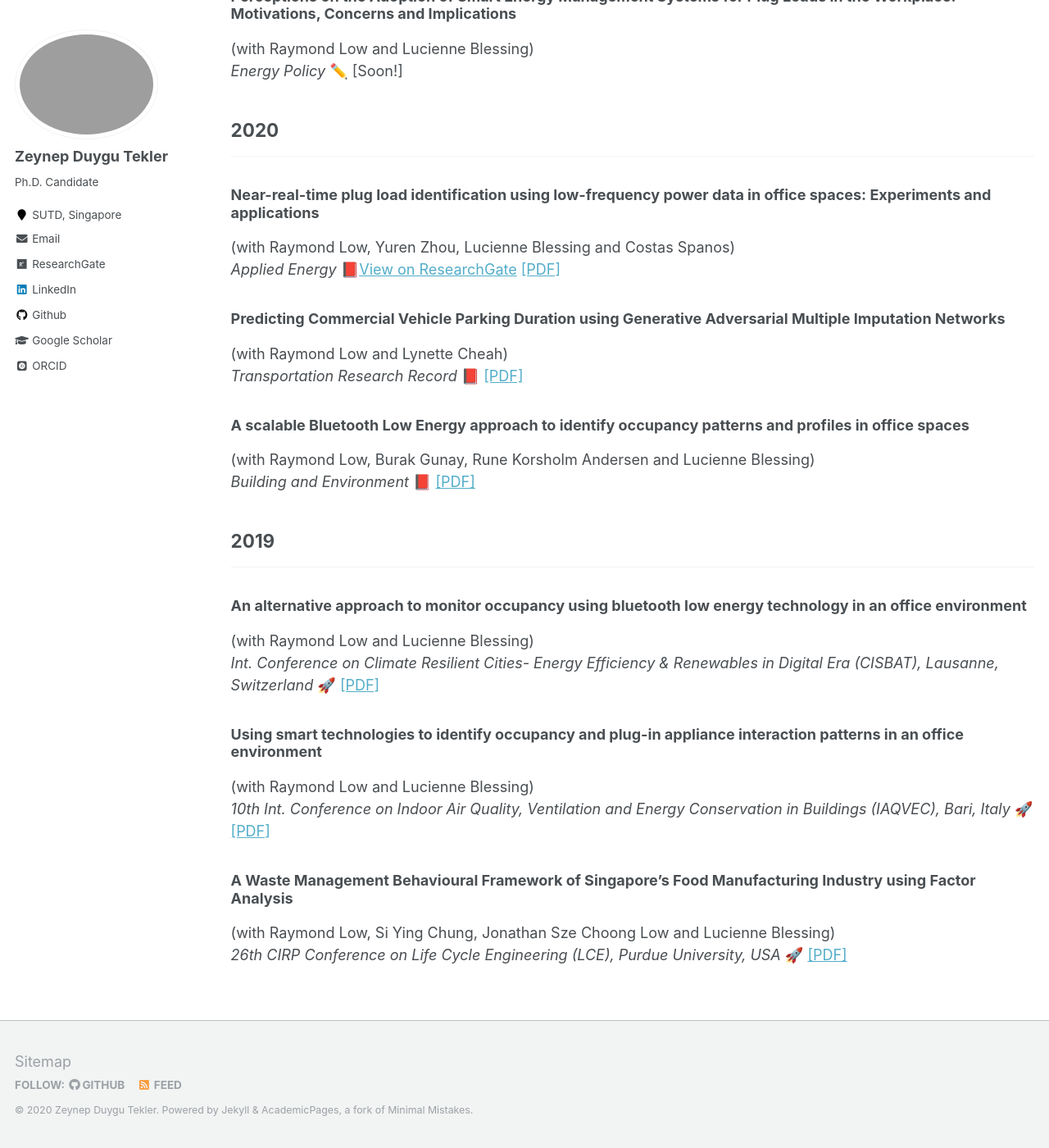
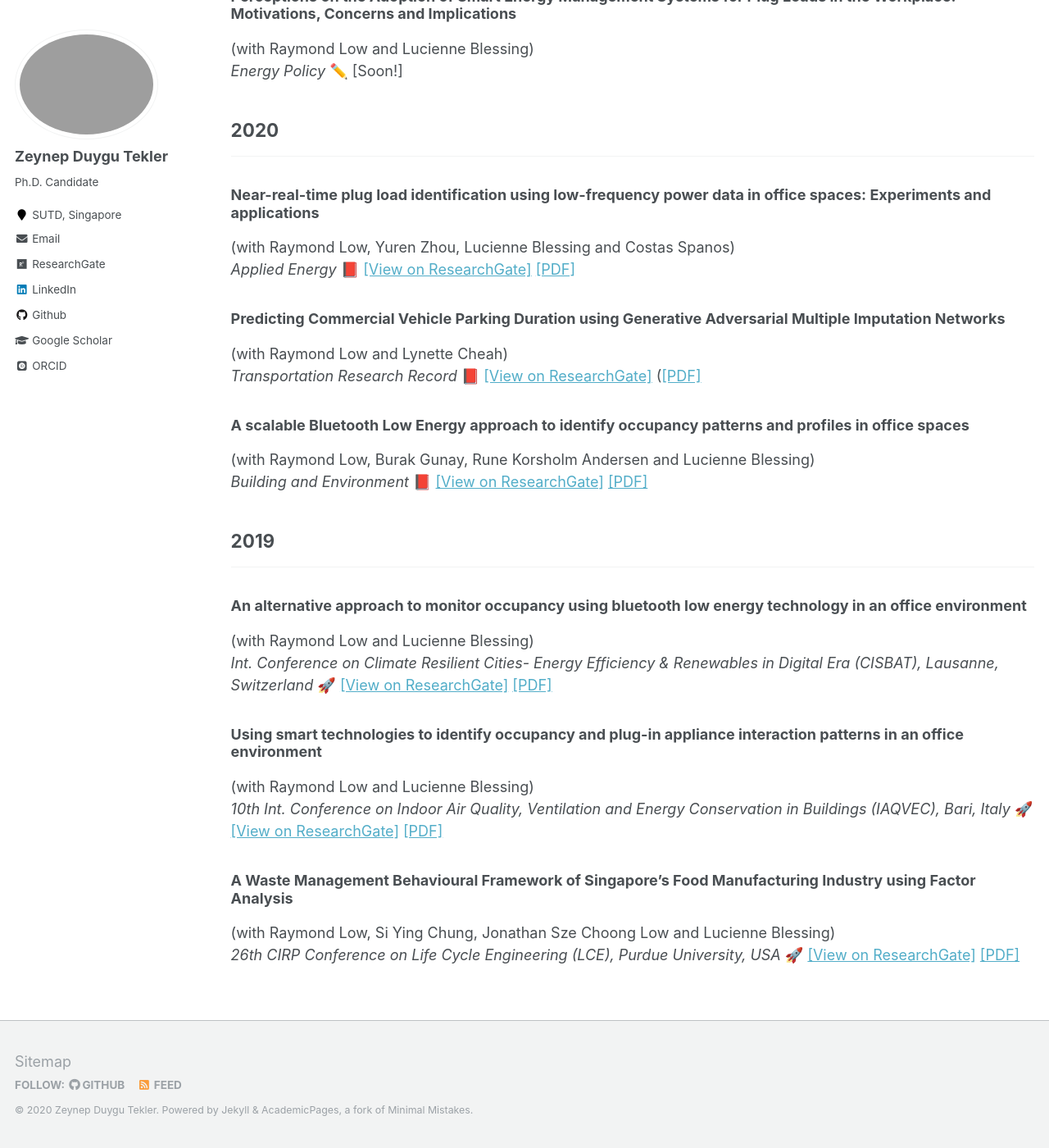
Before and after one commit to zeynepduygutekler/zeynepduygutekler.github.io, a Jekyll site: the page built from _pages/publications.md, in a window 1280 px wide and 1400 px high, scrolled down 418 px. Shown: the whole window at 82% size. Built offline with Jekyll 4.4.1, drawn with Linux system fonts in a browser that asks for light colours; emoji names are drawn with the system emoji font; some web fonts are replaced.

Commit message:
papers on view on resgate

```diff
--- a/_pages/publications.md
+++ b/_pages/publications.md
@@ -41,18 +41,20 @@ ___
 
 ### Near-real-time plug load identification using low-frequency power data in office spaces: Experiments and applications
 (with Raymond Low, Yuren Zhou, Lucienne Blessing and Costas Spanos) <br/>
-*Applied Energy* :closed_book:[View on ResearchGate](https://www.researchgate.net/publication/342567838_Near-real-time_plug_load_identification_using_low-frequency_power_data_in_office_spaces_Experiments_and_applications)
+*Applied Energy* :closed_book: [[View on ResearchGate]](https://www.researchgate.net/publication/342567838_Near-real-time_plug_load_identification_using_low-frequency_power_data_in_office_spaces_Experiments_and_applications)
 [[PDF]](http://zeynepduygutekler.github.io/files/AppliedEnergy_Published)
 
 
 ### Predicting Commercial Vehicle Parking Duration using Generative Adversarial Multiple Imputation Networks
 (with Raymond Low and Lynette Cheah) <br/>
-*Transportation Research Record* :closed_book: [[PDF]](http://zeynepduygutekler.github.io/files/TRB_Published)
+*Transportation Research Record* :closed_book: [[View on ResearchGate]](https://www.researchgate.net/publication/342610218_Predicting_Commercial_Vehicle_Parking_Duration_using_Generative_Adversarial_Multiple_Imputation_Networks)
+([[PDF]](http://zeynepduygutekler.github.io/files/TRB_Published)
 
 
 ### A scalable Bluetooth Low Energy approach to identify occupancy patterns and profiles in office spaces
 (with Raymond Low, Burak Gunay, Rune Korsholm Andersen and Lucienne Blessing) <br/>
-*Building and Environment* :closed_book: [[PDF]](http://zeynepduygutekler.github.io/files/BuildingandEnvironment_Published)
+*Building and Environment* :closed_book: [[View on ResearchGate]](https://www.researchgate.net/publication/338679517_A_Scalable_Bluetooth_Low_Energy_Approach_to_Identify_Occupancy_Patterns_and_Profiles_in_Office_Spaces)
+[[PDF]](http://zeynepduygutekler.github.io/files/BuildingandEnvironment_Published)
 
 
 ## 2019
@@ -60,14 +62,17 @@ ___
 
 ### An alternative approach to monitor occupancy using bluetooth low energy technology in an office environment
 (with Raymond Low and Lucienne Blessing) <br/>
-*Int. Conference on Climate Resilient Cities- Energy Efficiency & Renewables in Digital Era (CISBAT), Lausanne, Switzerland* :rocket: [[PDF]](http://zeynepduygutekler.github.io/files/CISBAT2019_Published)
+*Int. Conference on Climate Resilient Cities- Energy Efficiency & Renewables in Digital Era (CISBAT), Lausanne, Switzerland* :rocket: [[View on ResearchGate]](https://www.researchgate.net/publication/337371393_An_alternative_approach_to_monitor_occupancy_using_bluetooth_low_energy_technology_in_an_office_environment)
+[[PDF]](http://zeynepduygutekler.github.io/files/CISBAT2019_Published)
 
 
 ### Using smart technologies to identify occupancy and plug-in appliance interaction patterns in an office environment
 (with Raymond Low and Lucienne Blessing) <br/>
-*10th Int. Conference on Indoor Air Quality, Ventilation and Energy Conservation in Buildings (IAQVEC), Bari, Italy* :rocket: [[PDF]](http://zeynepduygutekler.github.io/files/IAQVEC2019_Published)
+*10th Int. Conference on Indoor Air Quality, Ventilation and Energy Conservation in Buildings (IAQVEC), Bari, Italy* :rocket: [[View on ResearchGate]](https://www.researchgate.net/publication/336747517_Using_smart_technologies_to_identify_occupancy_and_plug-in_appliance_interaction_patterns_in_an_office_environment)
+[[PDF]](http://zeynepduygutekler.github.io/files/IAQVEC2019_Published)
 
 
 ### A Waste Management Behavioural Framework of Singapore’s Food Manufacturing Industry using Factor Analysis
 (with Raymond Low, Si Ying Chung, Jonathan Sze Choong Low and Lucienne Blessing) <br/>
-*26th CIRP Conference on Life Cycle Engineering (LCE), Purdue University, USA* :rocket: [[PDF]](http://zeynepduygutekler.github.io/files/CIRP_Published.pdf)
+*26th CIRP Conference on Life Cycle Engineering (LCE), Purdue University, USA* :rocket: [[View on ResearchGate]](https://www.researchgate.net/publication/332965871_A_Waste_Management_Behavioural_Framework_of_Singapore's_Food_Manufacturing_Industry_using_Factor_Analysis)
+[[PDF]](http://zeynepduygutekler.github.io/files/CIRP_Published.pdf)
```
